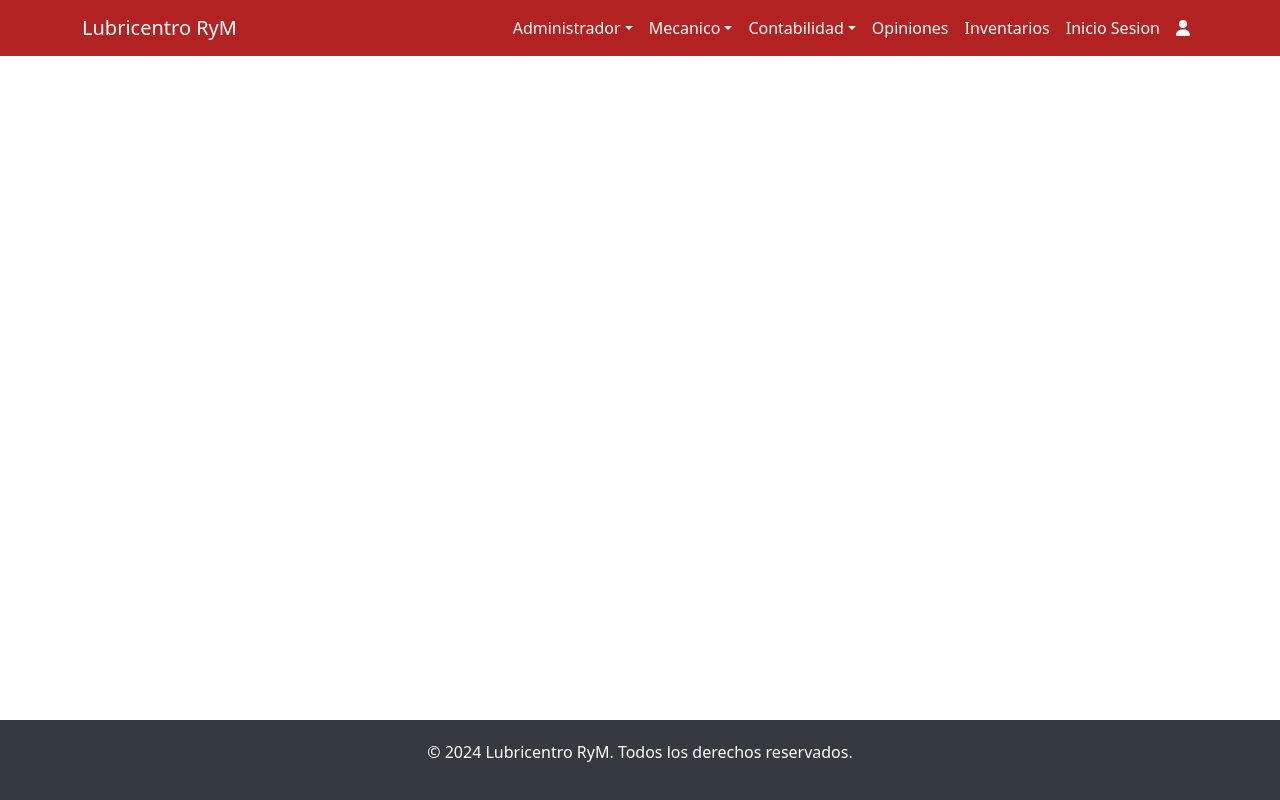
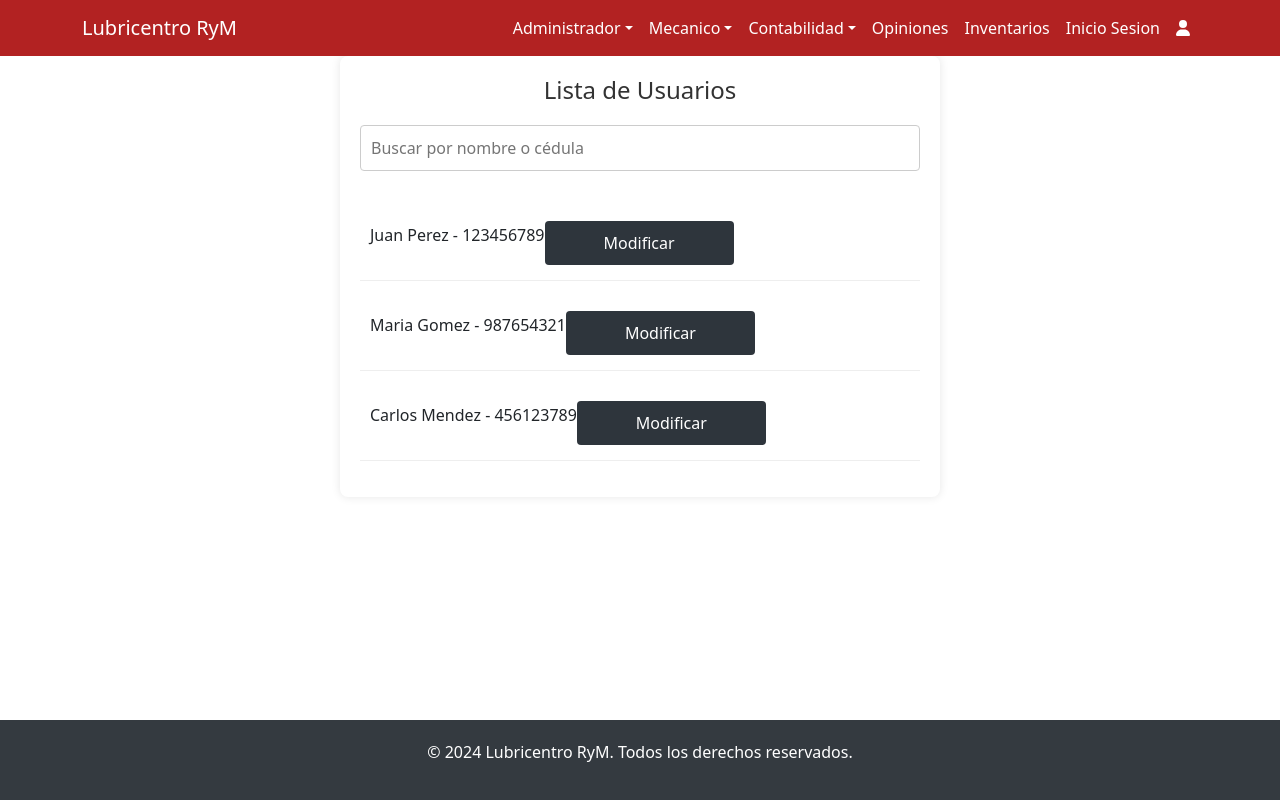
Before and after one commit to bacosta30762/ProyectoFinalFidelitas, a React (Create React App) app in the folder web-page-lubricentro/: page /user-list in a window 1280 px wide. Built offline with nearby package versions, Linux system fonts and the light colour scheme; what @react-pdf/renderer would draw is missing.

Commit message:
se agrega el reducer y action de lista y edit users, se implementa en UserList y EditUser

```diff
--- a/web-page-lubricentro/src/App.jsx
+++ b/web-page-lubricentro/src/App.jsx
@@ -29,6 +29,7 @@ import MechanicOrdenListPage from "./pages/MechanicOrdenListPage.jsx";
 import MechanicFeedbackReportPage from "./pages/MechanicFeedbackReportPage.jsx";
 import Perfil from "./components/Perfil/perfil.jsx";
 import Perfileditar from "./components/Perfil/perfileditar.jsx";
+import UserList from "./components/ListaUsuario/lista.jsx";
 
 function App() {
   const [ingresos] = useState([
@@ -95,8 +96,9 @@ function App() {
           <Route path="/Inicio/" element={<Inicio />} />
           <Route path="/RecuperarContra/*" element={<RecuperarContra />} />
 
-          <Route path="/ListaUsuario/*" element={<ListaUsuario/>} />
-          <Route path="/Perfil/" element={<Perfil/>} />
+          <Route path="/ListaUsuario/*" element={<ListaUsuario />} />
+          <Route path="/Perfil/" element={<Perfil />} />
+          <Route path="/user-list" element={<UserList />} />
           <Route path="/edit-user/:id" element={<ModificaRol />} />
           <Route path="/perfileditar/:id" element={<Perfileditar />} />
           <Route path="/lista-ordenes/*" element={<ListaOrdenesPage />} />
--- a/web-page-lubricentro/src/components/ListaUsuario/lista.jsx
+++ b/web-page-lubricentro/src/components/ListaUsuario/lista.jsx
@@ -1,43 +1,66 @@
-import React, { useState } from 'react';
-import { useNavigate } from 'react-router-dom';
-import './lista.css';
+// src/UserList.js
+import React, { useState } from "react";
+import { useNavigate } from "react-router-dom";
+import { useDispatch, useSelector } from "react-redux";
+import "./lista.css";
+import { setUsers } from "../../redux/actions/userActions";
 
 const UserList = () => {
   const navigate = useNavigate();
-  const [searchTerm, setSearchTerm] = useState('');
-  const [users, setUsers] = useState([
-    { id: 1, name: 'Juan Perez', cedula: '123456789', email: 'juan@example.com', rol: 'Usuario' },
-    { id: 2, name: 'Maria Gomez', cedula: '987654321', email: 'maria@example.com', rol: 'Admin' },
-    { id: 3, name: 'Carlos Mendez', cedula: '456123789', email: 'carlos@example.com', rol: 'Mecanico' },
-    // Agrega más usuarios aquí
-  ]);
+  const dispatch = useDispatch();
+  const users = useSelector((state) => state.users.users);
+  const [searchTerm, setSearchTerm] = useState("");
 
-  const handleSearchChange = (e) => {
-    setSearchTerm(e.target.value);
-  };
+  React.useEffect(() => {
+    const initialUsers = [
+      {
+        id: 1,
+        name: "Juan Perez",
+        cedula: "123456789",
+        email: "juan@example.com",
+        rol: "Usuario",
+      },
+      {
+        id: 2,
+        name: "Maria Gomez",
+        cedula: "987654321",
+        email: "maria@example.com",
+        rol: "Admin",
+      },
+      {
+        id: 3,
+        name: "Carlos Mendez",
+        cedula: "456123789",
+        email: "carlos@example.com",
+        rol: "Mecanico",
+      },
+    ];
+    dispatch(setUsers(initialUsers));
+  }, [dispatch]);
 
-  const filteredUsers = users.filter(user =>
-    user.name.toLowerCase().includes(searchTerm.toLowerCase()) ||
-    user.cedula.includes(searchTerm)
+  const filteredUsers = users.filter(
+    (user) =>
+      user.name.toLowerCase().includes(searchTerm.toLowerCase()) ||
+      user.cedula.includes(searchTerm)
   );
 
   return (
     <div className="user-list-container">
       <h2 className="user-list-title">Lista de Usuarios</h2>
-
       <input
         type="text"
         placeholder="Buscar por nombre o cédula"
         value={searchTerm}
-        onChange={handleSearchChange}
+        onChange={(e) => setSearchTerm(e.target.value)}
         className="search-bar"
       />
-
       <ul className="user-list">
-        {filteredUsers.map(user => (
+        {filteredUsers.map((user) => (
           <li key={user.id} className="user-list-item">
-            <span>{user.name} - {user.cedula}</span>
-            <button id='listbut'
+            <span>
+              {user.name} - {user.cedula}
+            </span>
+            <button
               onClick={() => navigate(`/edit-user/${user.id}`)}
               className="edit-button"
             >
--- a/web-page-lubricentro/src/components/ListaUsuario/modifica.jsx
+++ b/web-page-lubricentro/src/components/ListaUsuario/modifica.jsx
@@ -1,28 +1,30 @@
-import React, { useState } from 'react';
-import { useParams, useNavigate } from 'react-router-dom';
+// src/EditUser.js
+import React, { useState, useEffect } from "react";
+import { useParams, useNavigate } from "react-router-dom";
+import { useDispatch, useSelector } from "react-redux";
+import { updateUser, deleteUser } from "../../redux/actions/userActions";
 import "./modifica.css";
 
 const EditUser = () => {
-  const { id } = useParams();
-  const navigate = useNavigate();
+  const { id } = useParams(); // Obtiene el ID del usuario desde la URL
+  const navigate = useNavigate(); // Hook de navegación
+  const dispatch = useDispatch();
+
+  const user = useSelector((state) =>
+    state.users.users.find((user) => user.id === parseInt(id))
+  );
+
   const [userData, setUserData] = useState({
-    name: '',
-    cedula: '',
-    email: '',
-    rol: ''
+    name: "",
+    cedula: "",
+    email: "",
+    rol: "",
   });
 
-
-  React.useEffect(() => {
-
-    const fetchedUser = {
-      name: 'Juan Perez',
-      cedula: '123456789',
-      email: 'juan@example.com',
-      rol: 'Usuario'
-    };
-    setUserData(fetchedUser);
-  }, [id]);
+  // Efecto para cargar los datos del usuario al montar el componente
+  useEffect(() => {
+    if (user) setUserData(user);
+  }, [user]);
 
   const handleChange = (e) => {
     const { name, value } = e.target;
@@ -30,18 +32,24 @@ const EditUser = () => {
   };
 
   const handleSubmit = (e) => {
-    e.preventDefault();
+    e.preventDefault(); // Evita el comportamiento predeterminado del formulario
 
-    alert('Información actualizada para el usuario: ' + userData.name);
-    navigate('/');
+    dispatch(updateUser(user.id, userData)); // Despacha la acción de actualizar el usuario
+
+    alert("Información actualizada para el usuario: " + userData.name);
+
+    navigate("/user-list"); // Redirecciona a la lista de usuarios
   };
 
   const handleDelete = () => {
-
-    if (window.confirm(`¿Estás seguro de que deseas eliminar al usuario ${userData.name}?`)) {
-
-      alert('Usuario eliminado');
-      navigate('/');
+    if (
+      window.confirm(
+        `¿Estás seguro de que deseas eliminar al usuario ${userData.name}?`
+      )
+    ) {
+      dispatch(deleteUser(user.id)); // Despacha la acción de eliminar el usuario
+      alert("Usuario eliminado");
+      navigate("/user-list"); // Redirecciona a la lista de usuarios
     }
   };
 
@@ -92,9 +100,13 @@ const EditUser = () => {
             <option value="Mecanico">Mecánico</option>
           </select>
         </label>
-        <button type="submit" className="save-button">Guardar Cambios</button>
+        <button type="submit" className="save-button">
+          Guardar Cambios
+        </button>
       </form>
-      <button onClick={handleDelete} className="delete-button">Eliminar Usuario</button>
+      <button onClick={handleDelete} className="delete-button">
+        Eliminar Usuario
+      </button>
     </div>
   );
 };
--- /dev/null
+++ b/web-page-lubricentro/src/redux/actions/userActions.js
@@ -0,0 +1,20 @@
+// src/redux/actions/userActions.js
+
+export const SET_USERS = "SET_USERS";
+export const UPDATE_USER = "UPDATE_USER";
+export const DELETE_USER = "DELETE_USER";
+
+export const setUsers = (users) => ({
+  type: SET_USERS,
+  payload: users,
+});
+
+export const updateUser = (id, userData) => ({
+  type: UPDATE_USER,
+  payload: { id, userData },
+});
+
+export const deleteUser = (id) => ({
+  type: DELETE_USER,
+  payload: id,
+});
--- /dev/null
+++ b/web-page-lubricentro/src/redux/reducers/userReducer.js
@@ -0,0 +1,34 @@
+// src/redux/reducers/userReducer.js
+import { SET_USERS, UPDATE_USER, DELETE_USER } from "../actions/userActions";
+
+const initialState = {
+  users: [],
+};
+
+const userReducer = (state = initialState, action) => {
+  switch (action.type) {
+    case SET_USERS:
+      return { ...state, users: action.payload };
+
+    case UPDATE_USER:
+      return {
+        ...state,
+        users: state.users.map((user) =>
+          user.id === action.payload.id
+            ? { ...user, ...action.payload.userData }
+            : user
+        ),
+      };
+
+    case DELETE_USER:
+      return {
+        ...state,
+        users: state.users.filter((user) => user.id !== action.payload),
+      };
+
+    default:
+      return state;
+  }
+};
+
+export default userReducer;
--- a/web-page-lubricentro/src/redux/store.js
+++ b/web-page-lubricentro/src/redux/store.js
@@ -3,12 +3,14 @@ import { configureStore } from "@reduxjs/toolkit";
 import orderReducer from "./reducers/orderReducer";
 import reportReducer from "./reducers/reportReducer";
 import newsletterReducer from "./reducers/newsletterReducer";
+import userReducer from "./reducers/userReducer";
 
 const store = configureStore({
   reducer: {
     orders: orderReducer,
     reports: reportReducer,
     newsletters: newsletterReducer,
+    users: userReducer,
   },
 });
 
```
